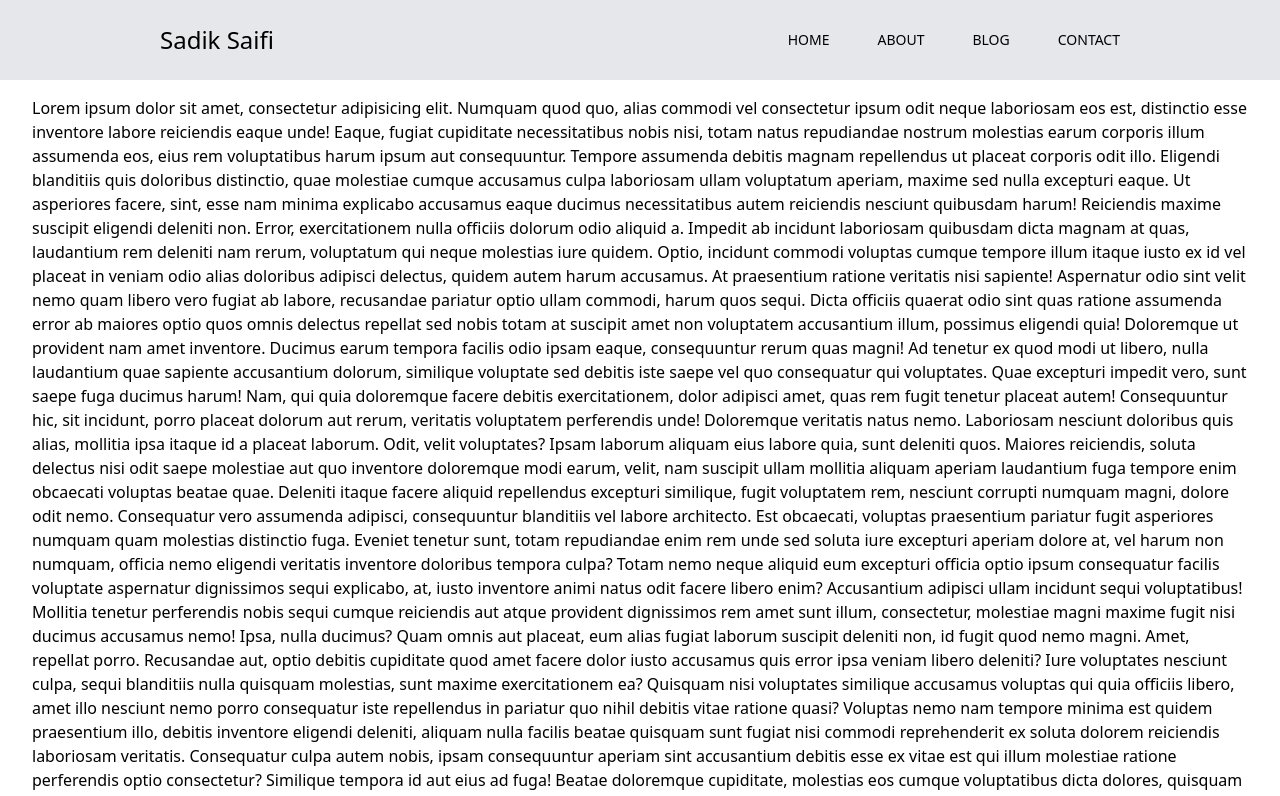
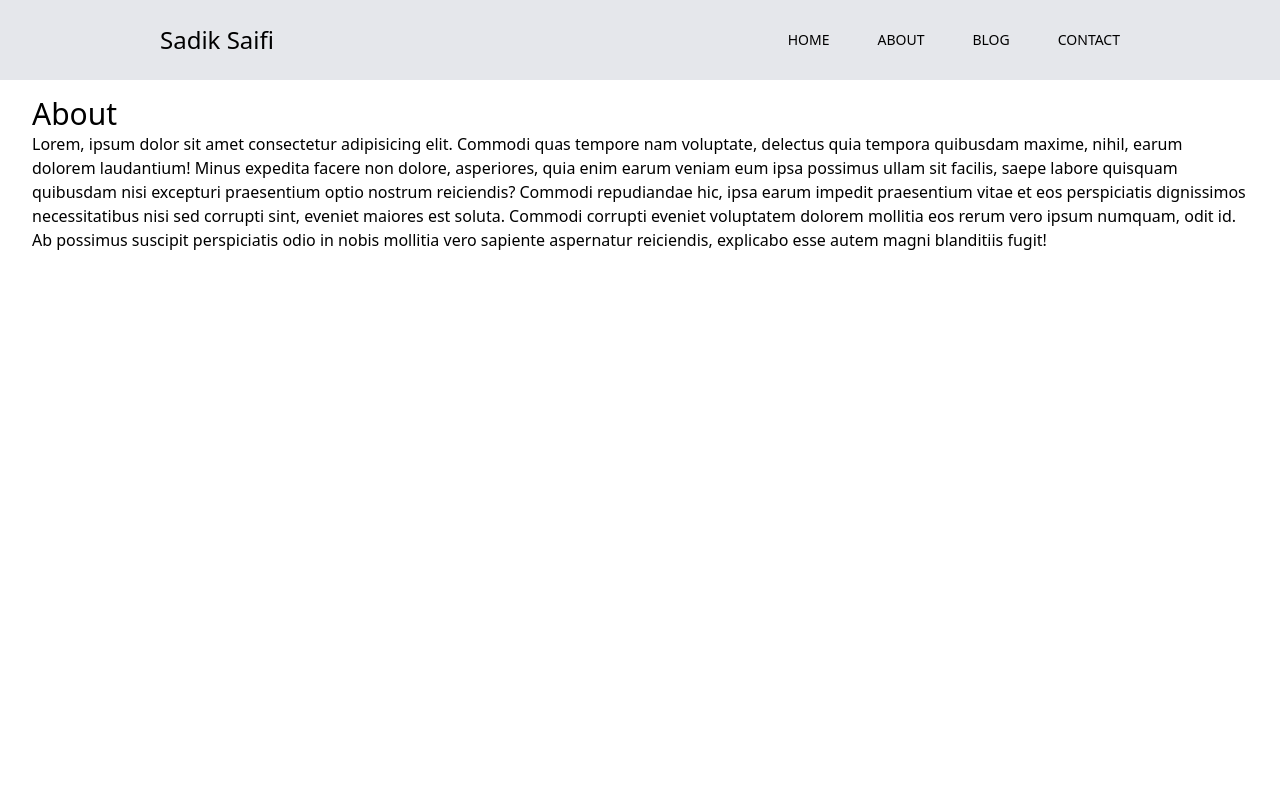
Before and after one commit to sadiksaifi/monorepo, a React (Create React App) app: page /about in a window 1280 px wide. Shown: the top 796 px of the page. Built offline with nearby package versions, Linux system fonts and the light colour scheme.

Commit message:
done routing

```diff
--- a/package.json
+++ b/package.json
@@ -9,6 +9,7 @@
     "react": "^18.2.0",
     "react-dom": "^18.2.0",
     "react-icons": "^4.7.1",
+    "react-router-dom": "^6.8.1",
     "react-scripts": "5.0.1",
     "web-vitals": "^2.1.4"
   },
--- a/src/App.js
+++ b/src/App.js
@@ -1,11 +1,20 @@
+import { Routes, Route } from "react-router-dom"
 import Navbar from './components/Navbar'
 import Home from './components/Home'
+import About from './components/About';
+import Blog from "./components/Blog";
+import Contact from "./components/Contact";
 
 const App = () => {
   return (
     <div className="App">
       <Navbar />
-      <Home />
+      <Routes>
+        <Route path="/" element={ <Home /> } />
+        <Route path="about" element={ <About /> } />
+        <Route path="blog" element={ <Blog /> } />
+        <Route path="contact" element={ <Contact /> } />
+      </Routes>
     </div>
   );
 }
--- /dev/null
+++ b/src/components/About.jsx
@@ -0,0 +1,10 @@
+const About = () => {
+    return (
+        <div className="p-8 pt-24">
+        <h1 className="text-3xl">About</h1>
+            Lorem, ipsum dolor sit amet consectetur adipisicing elit. Commodi quas tempore nam voluptate, delectus quia tempora quibusdam maxime, nihil, earum dolorem laudantium! Minus expedita facere non dolore, asperiores, quia enim earum veniam eum ipsa possimus ullam sit facilis, saepe labore quisquam quibusdam nisi excepturi praesentium optio nostrum reiciendis? Commodi repudiandae hic, ipsa earum impedit praesentium vitae et eos perspiciatis dignissimos necessitatibus nisi sed corrupti sint, eveniet maiores est soluta. Commodi corrupti eveniet voluptatem dolorem mollitia eos rerum vero ipsum numquam, odit id. Ab possimus suscipit perspiciatis odio in nobis mollitia vero sapiente aspernatur reiciendis, explicabo esse autem magni blanditiis fugit!
+        </div>
+    )
+}
+
+export default About
--- /dev/null
+++ b/src/components/Blog.jsx
@@ -0,0 +1,11 @@
+
+const Blog = () => {
+    return (
+        <div className="px-4 pt-24">
+        <h1 className="text-3xl">Blog</h1>
+            Lorem ipsum dolor sit amet consectetur adipisicing elit. Doloribus ducimus eveniet fuga assumenda aliquid ad veniam vitae ullam. Labore consectetur nihil asperiores deleniti ducimus rem amet, quisquam, saepe vero harum quam excepturi aspernatur corporis obcaecati expedita ullam alias ipsum commodi totam at nobis eum. Nesciunt sapiente ut itaque voluptatem perferendis quasi quia cumque quae amet, praesentium a fugit temporibus qui, vel velit earum, non id enim voluptatibus assumenda omnis minima numquam adipisci? Saepe voluptates quibusdam vel dicta iste ut dolor impedit provident minus consequuntur incidunt perspiciatis, optio, aperiam nobis! Odit sunt quos quod! Repellendus, minima ea necessitatibus consequuntur rerum porro. Cumque et incidunt sint recusandae ex temporibus soluta, voluptatibus quibusdam! Saepe ipsum quia culpa, repudiandae et modi, consequuntur placeat expedita minima non quas nam quidem nihil id vel laboriosam, aliquid quis animi voluptate facilis eos suscipit facere explicabo? Rem sunt consequuntur distinctio officiis illo? Explicabo autem libero sunt doloribus. Eveniet ipsum est labore rem voluptate ipsam odit. Est beatae natus, accusamus voluptate molestiae ad fugiat vero itaque deserunt voluptas eaque, eveniet cum optio ducimus iusto tempore. Amet, facere animi dolorum hic sint labore corrupti saepe numquam atque eligendi assumenda illum itaque consequuntur dolor distinctio odit similique, quo porro et deserunt!
+        </div>
+    )
+}
+
+export default Blog
--- /dev/null
+++ b/src/components/Contact.jsx
@@ -0,0 +1,10 @@
+const Contact = () => {
+    return (
+        <div className="px-4 pt-24">
+        <h1 className="text-3xl">Contact</h1>
+            Lorem ipsum dolor sit amet consectetur adipisicing elit. Doloribus ducimus eveniet fuga assumenda aliquid ad veniam vitae ullam. Labore consectetur nihil asperiores deleniti ducimus rem amet, quisquam, saepe vero harum quam excepturi aspernatur corporis obcaecati expedita ullam alias ipsum commodi totam at nobis eum. Nesciunt sapiente ut itaque voluptatem perferendis quasi quia cumque quae amet, praesentium a fugit temporibus qui, vel velit earum, non id enim voluptatibus assumenda omnis minima numquam adipisci? Saepe voluptates quibusdam vel dicta iste ut dolor impedit provident minus consequuntur incidunt perspiciatis, optio, aperiam nobis! Odit sunt quos quod! Repellendus, minima ea necessitatibus consequuntur rerum porro. Cumque et incidunt sint recusandae ex temporibus soluta, voluptatibus quibusdam! Saepe ipsum quia culpa, repudiandae et modi, consequuntur placeat expedita minima non quas nam quidem nihil id vel laboriosam, aliquid quis animi voluptate facilis eos suscipit facere explicabo? Rem sunt consequuntur distinctio officiis illo? Explicabo autem libero sunt doloribus. Eveniet ipsum est labore rem voluptate ipsam odit. Est beatae natus, accusamus voluptate molestiae ad fugiat vero itaque deserunt voluptas eaque, eveniet cum optio ducimus iusto tempore. Amet, facere animi dolorum hic sint labore corrupti saepe numquam atque eligendi assumenda illum itaque consequuntur dolor distinctio odit similique, quo porro et deserunt!
+        </div>
+    )
+}
+
+export default Contact
--- a/src/components/Navbar.jsx
+++ b/src/components/Navbar.jsx
@@ -1,3 +1,4 @@
+import { Link } from 'react-router-dom';
 import { useState } from 'react'
 import { AiOutlineMenu, AiOutlineClose } from 'react-icons/ai'
 
@@ -9,21 +10,21 @@ const Navbar = () => {
       <div className="fixed flex bg-gray-200 h-20 px-8 py-4 w-full md:px-40 2xl:px-96 justify-between items-center">
         <div className="text-2xl">Sadik Saifi</div>
         <ul className="md:flex justify-between hidden">
-          <li className="text-sm px-6 uppercase">Home</li>
-          <li className="text-sm px-6 uppercase">About</li>
-          <li className="text-sm px-6 uppercase">Blog</li>
-          <li className="text-sm pl-6 uppercase">Contact</li>
+          <Link to="/"><li className="text-sm px-6 uppercase">Home</li></Link>
+          <Link to="about"><li className="text-sm px-6 uppercase">About</li></Link>
+          <Link to="blog"><li className="text-sm px-6 uppercase">Blog</li></Link>
+          <Link to="contact"><li className="text-sm pl-6 uppercase">Contact</li></Link>
         </ul>
         <div className='block md:hidden cursor-pointer text-3xl' onClick={() => setOpen(!isOpen)}>
           {isOpen ? <AiOutlineClose /> : <AiOutlineMenu /> }
         </div>
       </div>
-      <div>
+      <div onClick={() => setOpen(!isOpen)}>
         <ul className={` md:hidden flex flex-col fixed items-center uppercase text-xl bg-gray-200 p-24 top-20 h-full w-[75%] ease-in-out duration-500 ${isOpen ? 'right-0' : 'right-[-100%]'} `}>
-          <li className="p-4 py-8">Home</li>
-          <li className="p-4 py-8">About</li>
-          <li className="p-4 py-8">Blog</li>
-          <li className="p-4 py-8">Contact</li>
+          <Link to="/"><li className="p-4 py-8">Home</li></Link>
+          <Link to="about"><li className="p-4 py-8">About</li></Link>
+          <Link to="blog"><li className="p-4 py-8">Blog</li></Link>
+          <Link to="contact"><li className="p-4 py-8">Contact</li></Link>
         </ul>
       </div>
     </>
--- a/src/index.js
+++ b/src/index.js
@@ -2,6 +2,11 @@ import React from 'react';
 import ReactDOM from 'react-dom/client';
 import './index.css';
 import App from './App';
+import { BrowserRouter } from "react-router-dom";
 
 const root = ReactDOM.createRoot(document.getElementById('root'));
-root.render(<App />);
+root.render(
+  <BrowserRouter>
+    <App />
+  </BrowserRouter>
+)
```
Also changed, not shown: src/components/Home.jsx (+1 -0 lines), 1 other file (tests, documents, lock files or other folders).
